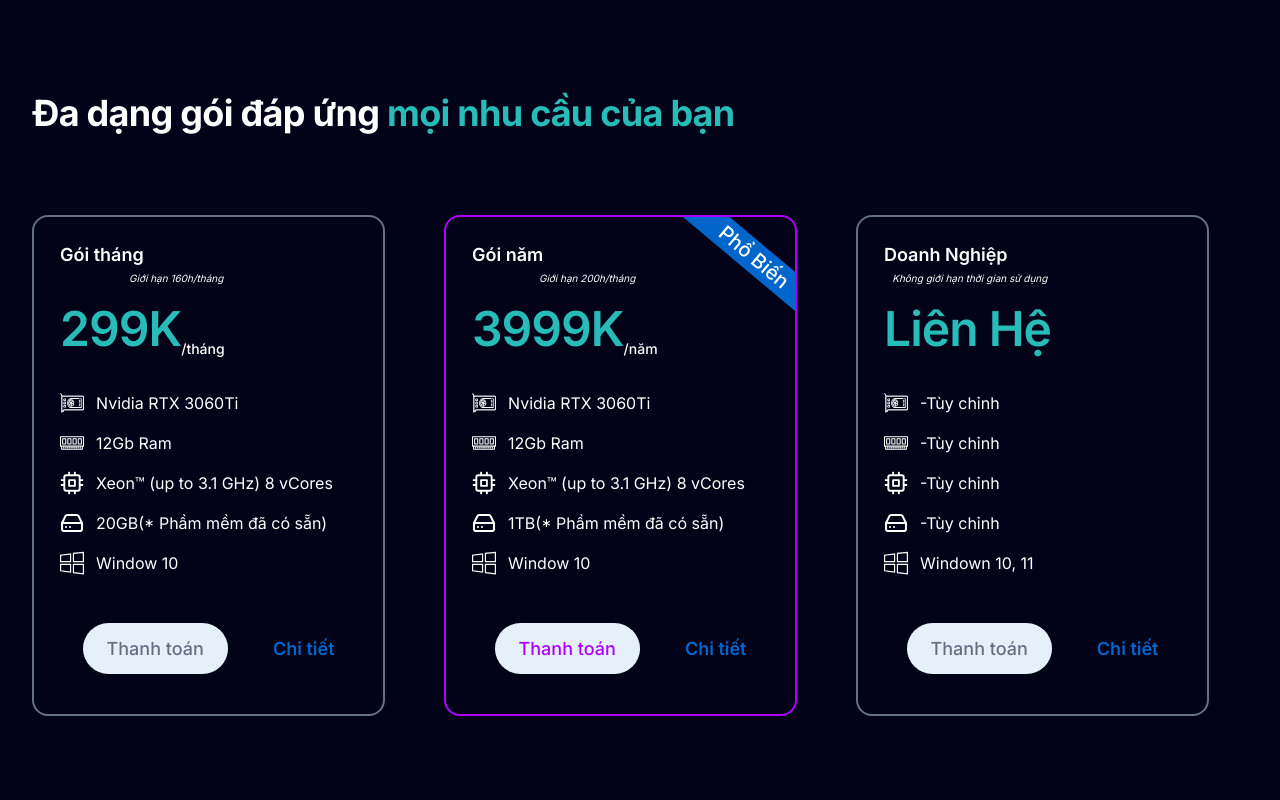
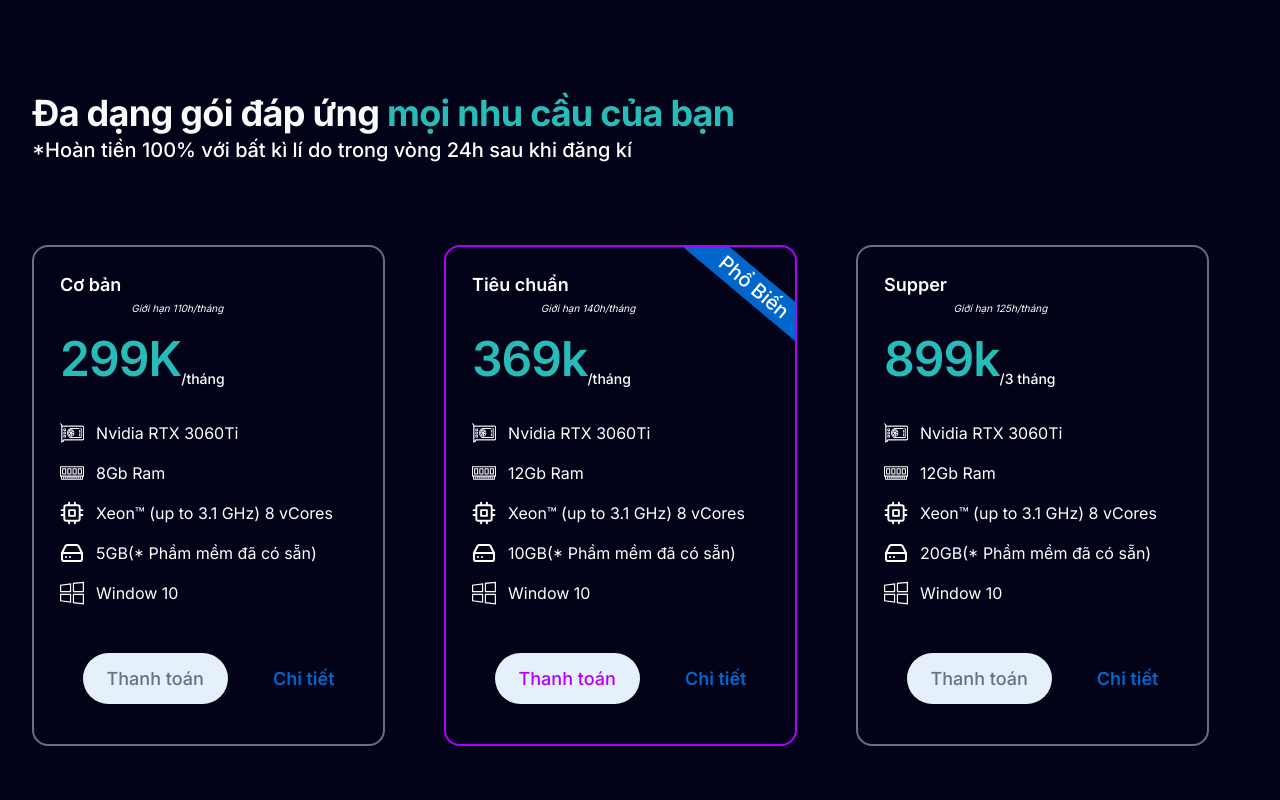
Before and after one commit to thinkonmay/lass-landing-page, a Next.js app: page / in a window 1280 px wide. Shown: the part 1380-2180 px from the top of the page. Built offline with nearby package versions, Linux system fonts and the light colour scheme.

Commit message:
add link to section

```diff
--- a/src/app/index.scss
+++ b/src/app/index.scss
@@ -175,7 +175,7 @@
 				line-height: 44px;
 				letter-spacing: -0.02em;
 				text-align: left;
-				color: #fff;
+				color: var(--Neutral-50);
 
 				.highlight {
 					color: #28BCB8;
@@ -196,6 +196,7 @@
 				line-height: 30px;
 				letter-spacing: 0em;
 				text-align: left;
+				color: #fff;
 
 			}
 		}
@@ -676,7 +677,7 @@
 	}
 
 	.secureReason {
-		padding: 10rem 0;
+		padding: 6rem 0;
 
 		.mainContent {
 			height: 700px;
@@ -768,13 +769,14 @@
 		.wrapperTitle {
 
 
+			margin-bottom: 3.6rem;
+
 			.title {
-				margin-bottom: 5.6rem;
 				font-size: 36px;
 				font-weight: 700;
 				line-height: 44px;
 				letter-spacing: -0.02em;
-				text-align: center;
+				text-align: left;
 				text-transform: uppercase;
 				color: #fff;
 
@@ -792,7 +794,7 @@
 
 			.subTitle {
 				//styleName: Text lg/Regular;
-				color: var(--Neutral-500);
+				color: var(--Neutral-100);
 				font-size: 18px;
 				font-weight: 400;
 				line-height: 28px;
@@ -856,6 +858,50 @@
 				}
 			}
 		}
+
+		.wrapperTable2 {
+			color: white;
+			background: #002447;
+			width: max-content;
+			border-radius: 12px;
+			border: 1px solid var(--Neutral-500, #667085);
+
+			&:first-child {
+				border-bottom: 1px solid var(--Neutral-500, #667085);
+			}
+
+			.rowContent {
+				display: grid;
+				grid-template-columns: repeat(2, 1fr);
+				border-top: 1px solid var(--Neutral-500, #667085);
+				font-size: 16px;
+
+
+				.columnContent {
+					padding: 2rem 3.2rem;
+					text-align: center;
+					font-weight: 500;
+					line-height: 24px;
+					font-size: var(--font-size-md);
+
+					display: flex;
+					justify-content: center;
+
+					&:nth-child(1) {
+						text-align: left;
+						justify-content: start;
+						display: flex;
+						align-items: start;
+						font-size: var(--font-size-md);
+						font-style: normal;
+						font-weight: 700;
+						line-height: 24px;
+						/* 150% */
+					}
+
+				}
+			}
+		}
 	}
 }
 
@@ -1060,6 +1106,7 @@
 					line-height: 30px;
 					letter-spacing: 0em;
 					text-align: left;
+					color: var(--Neutral-50);
 
 				}
 			}
@@ -1633,8 +1680,9 @@
 			.wrapperTitle {
 
 
+				margin-bottom: 3.6rem;
+
 				.title {
-					margin-bottom: 3.6rem;
 					font-size: 36px;
 					font-weight: 700;
 					line-height: 44px;
@@ -1657,7 +1705,7 @@
 
 				.subTitle {
 					//styleName: Text lg/Regular;
-					color: var(--Neutral-500);
+					color: var(--Neutral-100);
 					font-size: 18px;
 					font-weight: 400;
 					line-height: 28px;
--- a/src/app/page.tsx
+++ b/src/app/page.tsx
@@ -42,13 +42,13 @@ const HeroSection = () => {
                         Chọn cấu hình phù hợp nhất với nhu cầu của bạn. <br />
                     </p>
 
-                    <Link
+                    <a
                         href={'#subscriptions'}
                         style={{ paddingLeft: 32, paddingRight: 32 }}
                         className="btn-explore pl-[32px] pr-[32px] btn"
                     >
                         Xem các gói <Icon src="shopping-cart"></Icon>
-                    </Link>
+                    </a>
                 </div>
                 <div className='right col l-6'>
                     <div className='img'
@@ -66,21 +66,26 @@ const listReason = [
         title: 'Mọi thiết bị, mọi nơi',
         text: 'Biến bất kì chiếc laptop, Điện thoai, thậm chí cả tivi thành 1 chiếc PC mạnh mẽ. ',
         icon: 'mi-laptop',
+
+        href: '#connectReason'
     },
     {
         title: 'Chỉ từ 299k/tháng',
         text: 'Gia hạn mỗi tháng. Hủy ngay lập tức khi bạn muốn.',
         icon: 'credit-card',
+        href: '#subscriptions'
     },
     {
         title: 'Phầm mềm bản quyền',
         text: 'Đều đã được cài sẵn & có bản quyền. Không mất thời gian download & crack.',
         icon: 'award',
+        href: '#appReason'
     },
     {
         title: 'Bảo mật tuyệt đối',
         text: 'Mọi dữ liệu đều được lưu trên cloud, không còn nỗi lo mất data.',
         icon: 'shield',
+        href: '#secureReason'
     },
 
 ]
@@ -104,7 +109,7 @@ const Reason = () => {
                         </p>
                     </div>
 
-                    <a className='btn-link'>Chi tiết   <Icon src='arrow-right'></Icon></a>
+                    <a href={rea.href} className='btn-link'>Chi tiết   <Icon src='arrow-right'></Icon></a>
 
                 </div>
             </div>
@@ -128,10 +133,40 @@ const Reason = () => {
 }
 const listSubscriptions = [
     {
-        name: 'Gói tháng',
+        name: 'Cơ bản',
         price: '299K',
         subPrice: '/tháng',
-        subName: 'Giới hạn 160h/tháng',
+        subName: 'Giới hạn 110h/tháng',
+        isSpecial: false,
+
+        specs: [
+            { icon: 'gpu', text: 'Nvidia RTX 3060Ti' },
+            { icon: 'ram', text: '8Gb Ram' },
+            { icon: 'cpu', text: 'Xeon™ (up to 3.1 GHz) 8 vCores' },
+            { icon: 'hard-drive-white', text: '5GB(* Phầm mềm đã có sẵn)' },
+            { icon: 'os-win', text: 'Window 10' },
+        ],
+    },
+    {
+        name: 'Tiêu chuẩn',
+        price: '369k',
+        subPrice: '/tháng',
+        subName: 'Giới hạn 140h/tháng',
+        isSpecial: true,
+        specs: [
+            { icon: 'gpu', text: 'Nvidia RTX 3060Ti' },
+            { icon: 'ram', text: '12Gb Ram' },
+            { icon: 'cpu', text: 'Xeon™ (up to 3.1 GHz) 8 vCores' },
+            { icon: 'hard-drive-white', text: '10GB(* Phầm mềm đã có sẵn)' },
+            { icon: 'os-win', text: 'Window 10' },
+        ],
+    },
+    {
+        name: 'Supper',
+        price: '899k',
+        subPrice: '/3 tháng',
+        subName: 'Giới hạn 125h/tháng',
+        isSpecial: false,
         specs: [
             { icon: 'gpu', text: 'Nvidia RTX 3060Ti' },
             { icon: 'ram', text: '12Gb Ram' },
@@ -140,47 +175,18 @@ const listSubscriptions = [
             { icon: 'os-win', text: 'Window 10' },
         ],
     },
-    {
-        name: 'Gói năm',
-        price: '3999K',
-        subPrice: '/năm',
-        subName: 'Giới hạn 200h/tháng',
-        specs: [
-            { icon: 'gpu', text: 'Nvidia RTX 3060Ti' },
-            { icon: 'ram', text: '12Gb Ram' },
-            { icon: 'cpu', text: 'Xeon™ (up to 3.1 GHz) 8 vCores' },
-            { icon: 'hard-drive-white', text: '1TB(* Phầm mềm đã có sẵn)' },
-            { icon: 'os-win', text: 'Window 10' },
-        ],
-    },
-    {
-        name: 'Doanh Nghiệp ',
-        price: 'Liên Hệ',
-        subPrice: '',
-        subName: 'Không giới hạn thời gian sử dụng',
-        specs: [
-            { icon: 'gpu', text: '-Tùy chỉnh' },
-            { icon: 'ram', text: '-Tùy chỉnh' },
-            { icon: 'cpu', text: '-Tùy chỉnh' },
-            { icon: 'hard-drive-white', text: '-Tùy chỉnh' },
-            { icon: 'os-win', text: 'Windown 10, 11' },
-        ],
-    }
 
 ]
 
 const Subscriptions = () => {
 
-    const isSpecial = (subName: string) => {
 
-        return subName == 'Gói năm' ? true : false
-    }
     const renderCard = () => {
 
         return listSubscriptions.map(sub => (
             <div className='l-4 col '>
                 <div className="subscription"
-                    style={{ color: isSpecial(sub.name) ? '#AD00FF' : '' }}
+                    style={{ color: sub.isSpecial ? '#AD00FF' : '' }}
                 >
                     <div className="ctnName">
                         <h6 className="name">{sub.name}</h6>
@@ -214,13 +220,11 @@ const Subscriptions = () => {
 
 
                     {
-                        isSpecial(sub.name) ? (
+                        sub.isSpecial ? (
                             <div className="banner">
                                 Phổ Biến
                             </div>
                         ) :
-
-
                             ''
                     }
 
@@ -236,7 +240,7 @@ const Subscriptions = () => {
                 <div className="wrapperTitle text-center">
                     <h2 className='title'>Đa dạng gói đáp ứng
                         <span className="highlight"> mọi nhu cầu của bạn</span></h2>
-                    <p className="subTitle"></p>
+                    <p className="subTitle">*Hoàn tiền 100% với bất kì lí do trong vòng 24h sau khi đăng kí</p>
                 </div>
 
                 <div className="cards row">
@@ -270,7 +274,7 @@ const ConnectReason = () => {
 
 
     return (
-        <div className="connectReason">
+        <div id='connectReason' className="connectReason">
             <div className="grid wide mainContent">
 
                 <div className=" l-6 col">
@@ -432,7 +436,7 @@ const AppReason = () => {
 
 
     return (
-        <div className="appReason">
+        <div id='appReason' className="appReason">
             <div className="grid wide mainContent">
                 <div className=" top col">
                     <div className="wrapperTitle text-center ">
@@ -496,57 +500,63 @@ const FeatureReason = () => {
     return (
         <div className="featureReason" id='featureReason'>
             <div className="grid wide mainContent">
+                <div>
                     <div className="wrapperTitle text-center ">
-                    <h2 className='title'>Tùy chọn tính năng theo gói
+                        <h2 className='title'>Tính năng theo gói
                             <span className="highlight"></span>
                         </h2>
                     </div>
 
                     <div className="wrapperTable">
                         <div className="rowContent" style={{ borderTop: 'unset' }}>
-                        <div className="columnContent">TÍNH NĂNG</div>
-                        <div className="columnContent">GÓI THÁNG</div>
-                        <div className="columnContent">GÓI NĂM</div>
-                        <div className="columnContent">DOANH NGHIỆP</div>
+                            <div className="columnContent"></div>
+                            <div className="columnContent">CƠ BẢN</div>
+                            <div className="columnContent">TIÊU CHUẨN</div>
+                            <div className="columnContent">SUPPER</div>
+                        </div>
+
+                        <div className="rowContent">
+                            <div className="columnContent">Số giờ sử dụng</div>
+                            <div className="columnContent">110/tháng</div>
+                            <div className="columnContent">140/tháng</div>
+                            <div className="columnContent">125/tháng</div>
                         </div>
                         <div className="rowContent">
-                        <div className="columnContent">HD</div>
-                        <div className="columnContent"><Icon src='check'></Icon></div>
-                        <div className="columnContent"><Icon src='check'></Icon></div>
-                        <div className="columnContent"><Icon src='check'></Icon></div>
-                    </div>
-                    <div className="rowContent">
-                        <div className="columnContent">4K</div>
-                        <div className="columnContent">-</div>
-                        <div className="columnContent"><Icon src='check'></Icon></div>
-                        <div className="columnContent"><Icon src='check'></Icon></div>
-                    </div>
-                    <div className="rowContent">
-                        <div className="columnContent">2 Màn hình</div>
-                        <div className="columnContent"><Icon src='check'></Icon></div>
-                        <div className="columnContent"><Icon src='check'></Icon></div>
-                        <div className="columnContent"><Icon src='check'></Icon></div>
-                    </div>
-                    <div className="rowContent">
-                        <div className="columnContent">2 Màn hình</div>
-                        <div className="columnContent"><Icon src='check'></Icon></div>
-                        <div className="columnContent"><Icon src='check'></Icon></div>
-                        <div className="columnContent"><Icon src='check'></Icon></div>
-                    </div>
-                    <div className="rowContent">
-                        <div className="columnContent">Số giờ sử dụng</div>
-                        <div className="columnContent">160h/tháng</div>
-                        <div className="columnContent">200h/tháng</div>
-                        <div className="columnContent">Không giới hạn</div>
-                    </div>
-                    <div className="rowContent">
-                        <div className="columnContent">Yêu cầu thêm tính năng</div>
+                            <div className="columnContent">Request game</div>
                             <div className="columnContent">Thấp</div>
                             <div className="columnContent">Vừa</div>
                             <div className="columnContent">Cao</div>
                         </div>
                     </div>
                 </div>
+                <div className='mt-[8rem]'>
+                    <div className="wrapperTitle text-center ">
+                        <h2 className='title'>Option mua thêm
+                            <span className="highlight"></span>
+                        </h2>
+                        <p className="subTitle">
+                            *Yêu cầu mua kèm theo gói
+                        </p>
+                    </div>
+
+                    <div className="wrapperTable2">
+                        <div className="rowContent" style={{ borderTop: 'unset' }}>
+                            <div className="columnContent">Option</div>
+                            <div className="columnContent">Giá/tháng</div>
+
+                        </div>
+
+                        <div className="rowContent">
+                            <div className="columnContent">10h</div>
+                            <div className="columnContent">35k</div>
+                        </div>
+                        <div className="rowContent">
+                            <div className="columnContent">10G Storage</div>
+                            <div className="columnContent">30k</div>
+                        </div>
+                    </div>
+                </div>
+            </div>
         </div>
     )
 }
```
Lines whose indentation alone changed are shown as unchanged.
